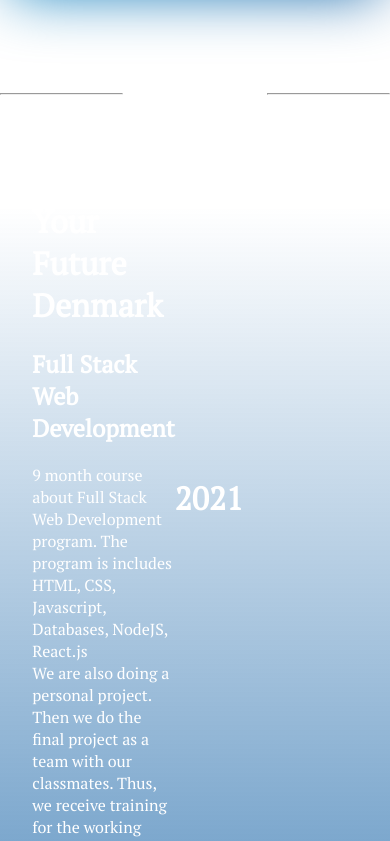
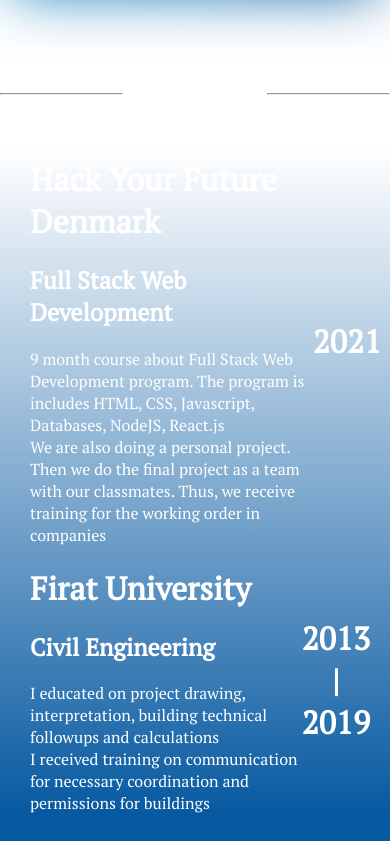
Before and after one commit to semih1239/my-portfolio, a React (Create React App) app: page / in a window 390 px wide. Shown: the part 1040-1881 px from the top of the page. Built offline with nearby package versions, Linux system fonts and the light colour scheme.

Commit message:
Updated with responsive design

```diff
--- a/src/components/About Me/About.js
+++ b/src/components/About Me/About.js
@@ -7,7 +7,7 @@
     }
 
     return <div className='about-part' id='about'>
-        <video autoPlay muted id="video">
+        <video autoPlay loop muted id="video">
             <source className="embed-responsive" src={require('../../images/2.mp4')} type="video/mp4" />
         </video>
         <div className="box">
--- a/src/components/Certificates/certificates.css
+++ b/src/components/Certificates/certificates.css
@@ -31,11 +31,11 @@
 #certificates .cert-part {
     display: flex;
     justify-content: space-between;
-    padding: 0 6em;
+    padding: 0 4em;
 }
 
 #certificates .cert-part .cert-list {
-    width: 40%;
+    width: 50%;
 }
 
 #certificates .cert-list li {
@@ -59,3 +59,68 @@
     color: white;
     font-size: 2em;
 }
+
+@media (max-width: 1450px) {
+    #certificates .cert-list li {
+        padding: 2em 0;
+    }
+}
+
+@media (max-width: 1200px) {
+    #certificates .cert-list li {
+        padding: 1em 0;
+    }
+
+    #certificates .cert-part {
+        padding: 0 1em;
+    }
+}
+
+@media (max-width: 1000px) {
+    #certificates .cert-list li {
+        padding: 0;
+        font-size: 1em;
+    }
+
+    #certificates .cert-part .cert-img {
+        width: 40%;
+    }
+
+    #certificates .cert-list {
+        padding: 0;
+    }
+}
+
+@media (max-width: 800px) {
+    #certificates .certificate img {
+        width: 2em;
+    }
+
+    #certificates .cert-part .cert-list {
+        width: 60%;
+    }
+}
+
+@media (max-width: 650px) {
+    #certificates .cert-part .cert-img {
+        display: none;
+    }
+
+    #certificates .certificate i {
+        display: none;
+    }
+
+    #certificates .cert-list li {
+        font-size: 1.3em;
+    }
+
+    #certificates .cert-part .cert-list {
+        width: 100%;
+    }
+}
+
+@media (max-width: 500px) {
+    #certificates .cert-list li {
+        font-size: 1em;
+    }
+}
--- a/src/components/Education/Education.js
+++ b/src/components/Education/Education.js
@@ -5,7 +5,11 @@
 
     return <div id="education">
         <div className="about">
-            <h1 className="title"><hr />Education <hr /></h1>
+            <h1 className="title">
+                <hr />
+                Education
+                <hr />
+            </h1>
             <div className="hyf">
                 <div>
                     <h1>Hack Your Future Denmark</h1>
@@ -29,11 +33,15 @@
                         companies
                     </div>
                 </div>
-                <h1>2021</h1>
+                <h1 className="year">2021</h1>
             </div>
             <div className="university">
                 <div className="fu">
-                    <h1 className="year">2013-2019</h1>
+                    <h1 className="year">
+                        <div>2013</div>
+                        <div>|</div>
+                        <div>2019</div>
+                    </h1>
                     <div>
                         <h1>
                             Firat University
--- a/src/components/Education/education.css
+++ b/src/components/Education/education.css
@@ -30,17 +30,37 @@
 
 #education .fu {
     width: 50%;
-    padding: 0 3em 5em 0;
+    padding: 3em 0.5em 0 0;
     color: white;
     text-align: right;
     display: flex;
-    justify-content: flex-end;
+    justify-content: flex-start;
     align-items: center;
 }
 
+#education .year {
+    text-align: center;
+}
 
+@media (max-width: 870px) {
+    #education .hyf {
+        width: 90%;
+        justify-content: center;
+        padding: 0 20px 0 30px;
+    }
 
+    #education .fu {
+        flex-direction: row-reverse;
+        width: 90%;
+        justify-content: center;
+        text-align: left;
+        padding: 0 20px 0 30px;
+    }
 
+    #education .university {
+        justify-content: flex-start;
+    }
+}
 
 
 
```
Also changed, not shown: src/components/Contact/contact.css (+8 -0 lines).
